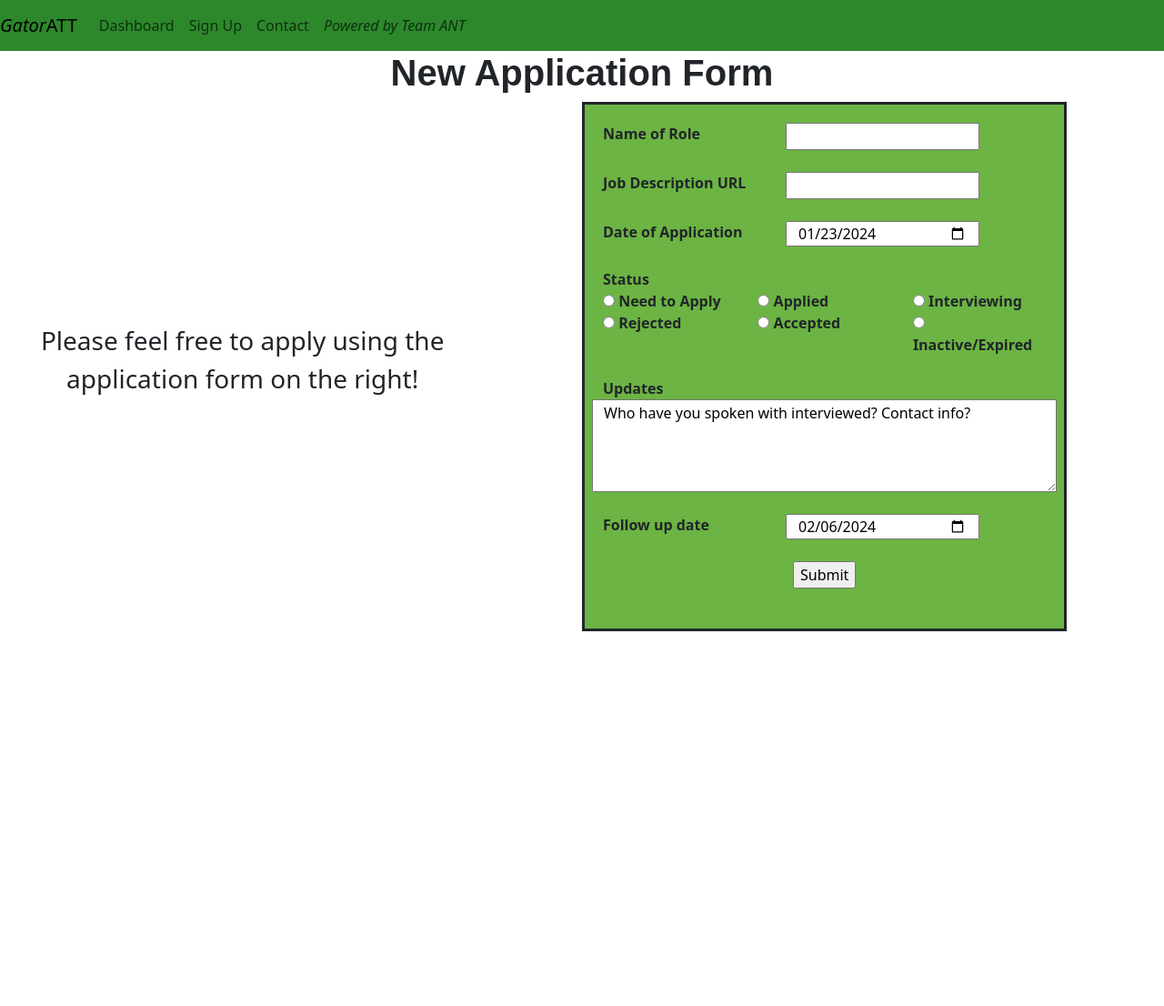
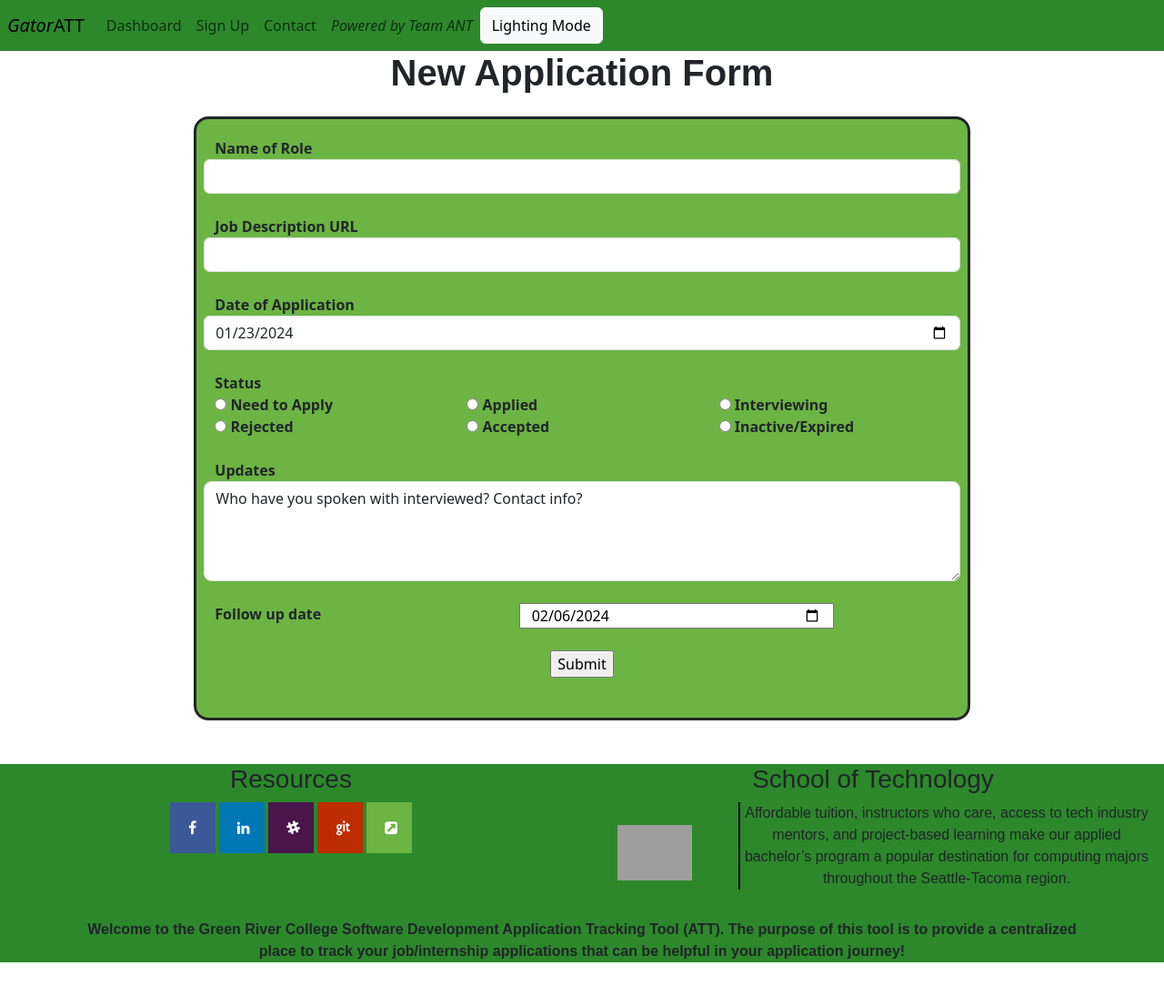
Before and after one commit to lukeckk/TeamAnt, a PHP site: page /SprintOne/application.html in a window 1280 px wide. Shown: the whole page at 91% size. Before the commit the page ends 694 px from the top, so only its background shows below. Run offline with PHP 8.4, Linux system fonts and the light colour scheme; grey boxes are pictures that could not be loaded.

Commit message:
Team programming sesh. Massive fixes :)

```diff
--- a/SprintOne/application.html
+++ b/SprintOne/application.html
@@ -1,5 +1,5 @@
 <!DOCTYPE html>
-<html>
+<html id="htmlTag" lang="en" data-bs-theme="">
 
 <head>
     <script src="script.js"></script>
@@ -16,47 +16,78 @@
   <script src="https://cdn.jsdelivr.net/npm/bootstrap@5.3.2/dist/js/bootstrap.bundle.min.js" integrity="sha384-C6RzsynM9kWDrMNeT87bh95OGNyZPhcTNXj1NW7RuBCsyN/o0jlpcV8Qyq46cDfL" crossorigin="anonymous"></script>
   <!--END BOOTSTRAP CDN-->
 
+  <script>
+    prefColor = localStorage.getItem("color");
+    function startLighting(){
+      console.log("function ran");
+      if(prefColor == null) {
+        localStorage.setItem("color","light");
+      } else {
+        lightingRequest(localStorage.getItem("color"));
+      }
+    }
+
+    function lightingButton(){
+      lastColor = localStorage.getItem("color");
+      if(lastColor == "light"){
+        localStorage.setItem("color","dark");
+        lightingRequest("dark");
+
+      } else {
+        localStorage.setItem("color","light");
+        lightingRequest("light");
+      }
+    }
+
+    function lightingRequest(color){
+      page = document.getElementById("htmlTag");
+      page.setAttribute("data-bs-theme", color);
+      str = "btn btn-"+color;
+      document.getElementById("lights").setAttribute("class",str);
+    }
+  </script>
+  <!--END LIGHTMODE SCRIPT-->
+
 </head>
 
-<body>
+<body onload="startLighting()">
 <!--BEGIN NAVBAR-->
 <div id="navbarShared">
   <div class="mx-auto m2 p2">
-              <nav class="navbar navbar-expand-lg" >
+    <nav class="navbar navbar-expand-lg mx-2" >
       <a class="navbar-brand"><i>Gator</i>ATT</a>
       <div class="navbar-nav">
         <a class="nav-link" href="dashboard.html">Dashboard</a>
         <a class="nav-link" href="signup.html">Sign Up</a>
         <a class="nav-link" href="contact.html">Contact</a>
         <a class="nav-link" id="promo" href="../index.html">Powered by Team ANT</a>
-
+        <button type="button" class="btn btn-light" onclick="lightingButton()" id="lights">Lighting Mode</button>
       </div>
     </nav>
   </div>
-
 </div>
 
 <!--END NAVBAR-->
 <h1 id="applicationheading" >New Application Form</h1>
 <div class="container-fluid">
  <div class="row">
-    <p class="fs-3 col-5 text-center align-self-center">Please feel free to apply using the application form on the right!</p>
+    <p class="fs-3 col-5 text-center align-self-center col-sm-8 col-xs-8"></p>
 
-  <div id="applicationShared" class="col-5 border border-3 border-dark container-fluid col-5">
+  <div id="applicationShared" class="col-5 border border-3 border-dark container-fluid col-5 rounded-4 col-sm-8 col-xs-8">
     <form name="applicationForm" method="get">
       <section class=" row mb-4">
         <label for="role" class="col-5">Name of Role</label>
-        <input type="text" id="roleInput" name="role" class="col-5">
+        <input type="text" id="roleInput" name="role" class="col-5 form-control">
       </section>
 
       <section class="mb-4 row">
         <label for="job" class="col-5">Job Description URL</label>
-        <input type="text" id="jobInput" name="job" class="col-5">
+        <input type="text" id="jobInput" name="job" class="col-5 form-control">
       </section>
 
       <section class="mb-4 row">
         <label for="date" class="col-5">Date of Application</label>
-        <input type="date" id="dateInput" name="date" class="col-5">
+        <input type="date" id="dateInput" name="date" class="col-5 form-control">
       </section>
 
       <section class="mb-4 row">
@@ -88,7 +119,7 @@
 
       <section class="mb-4 row">
         <label for="updates" class="col-12">Updates</label>
-        <textarea name="updates" rows="4" cols="50" >Who have you spoken with interviewed? Contact info?</textarea>
+        <textarea name="updates" rows="4" cols="50" class="rounded-3 form-control">Who have you spoken with interviewed? Contact info?</textarea>
       </section>
 
       <section class="mb-4 row">
@@ -105,5 +136,50 @@
 </div>
   <script src="scripts/application/script.js"></script>
   <!-- <script src="script.js"></script>  -->
+
+
+<!-- Footer Start -->
+<footer id="footerbar" class="container-fluid text-center my-5">
+  <!-- Grid container -->
+  <div class="row">
+    <div class="col-lg-6 col-md-6 col-sm-12 col-xs-12">
+      <h3 class>Resources</h3>
+      <a href="https://www.facebook.com/GreenRiverCollege/" class="fa fa-facebook"></a>
+      <a href="https://www.linkedin.com/school/green-river-community-college/" class="fa fa-linkedin"></a>
+      <a href="https://slack.com/community" class="fa fa-slack"></a>
+      <a href="https://github.com/greenrivercollege" class="fa fa-git"></a>
+      <a href="https://www.devs.greenrivertech.net/" class="fa fa-external-link-square"></a>
+
+    </div>
+
+
+
+    <div class="col-lg-6 col-md-6 col-sm-12 col-xs-12 " >
+      <h3>School of Technology</h3>
+      <div id="footercourseinfo" class="row ">
+        <div class="col-3 justify-content-center col d-flex align-items-center ">
+          <img class="justify-content-center" src="https://www.greenriver.edu/media/content-assets/images/students/academics/degrees-amp-programs/information-technology/it-software-dev.jpg">
+        </div>
+        <div class="col-9">
+          <p id="courseinfo">Affordable tuition, instructors who care, access to tech industry mentors, and project-based learning make our applied bachelor’s program a popular destination for computing majors throughout the Seattle-Tacoma region.</p>
+        </div>
+      </div>
+    </div>
+  </div>
+
+
+
+  <!-- Section: Text -->
+  <section id="footertextdash" class="container mb-4">
+    <p>
+      Welcome to the Green River College Software Development Application Tracking Tool (ATT). The purpose of this tool is to provide a centralized place to track your job/internship applications that can be helpful in your application journey!
+    </p>
+  </section>
+
+
+
+
+</footer>
+<!-- Footer End -->
 </body>
 </html>
--- a/styles/style.css
+++ b/styles/style.css
@@ -87,7 +87,6 @@ letter-spacing:1.6px;
 font-weight: 600;
 font-size: 200%;
 padding:20px;
-background-color:
 }
 
 #dashrightcolumn h3, #dashleftcolumn h3 {
@@ -242,7 +241,6 @@ border-left: 2px solid black;
 
 #footerbar .row {
 justify-content: center;
-align-items: top;
 
 }
 
```
Also changed, not shown: SprintOne/contact.html (+80 -3 lines), SprintOne/signup.html (+36 -5 lines), styles/styletrue.css (deleted, +0 -39 lines). Lines whose indentation alone changed are shown as unchanged.
